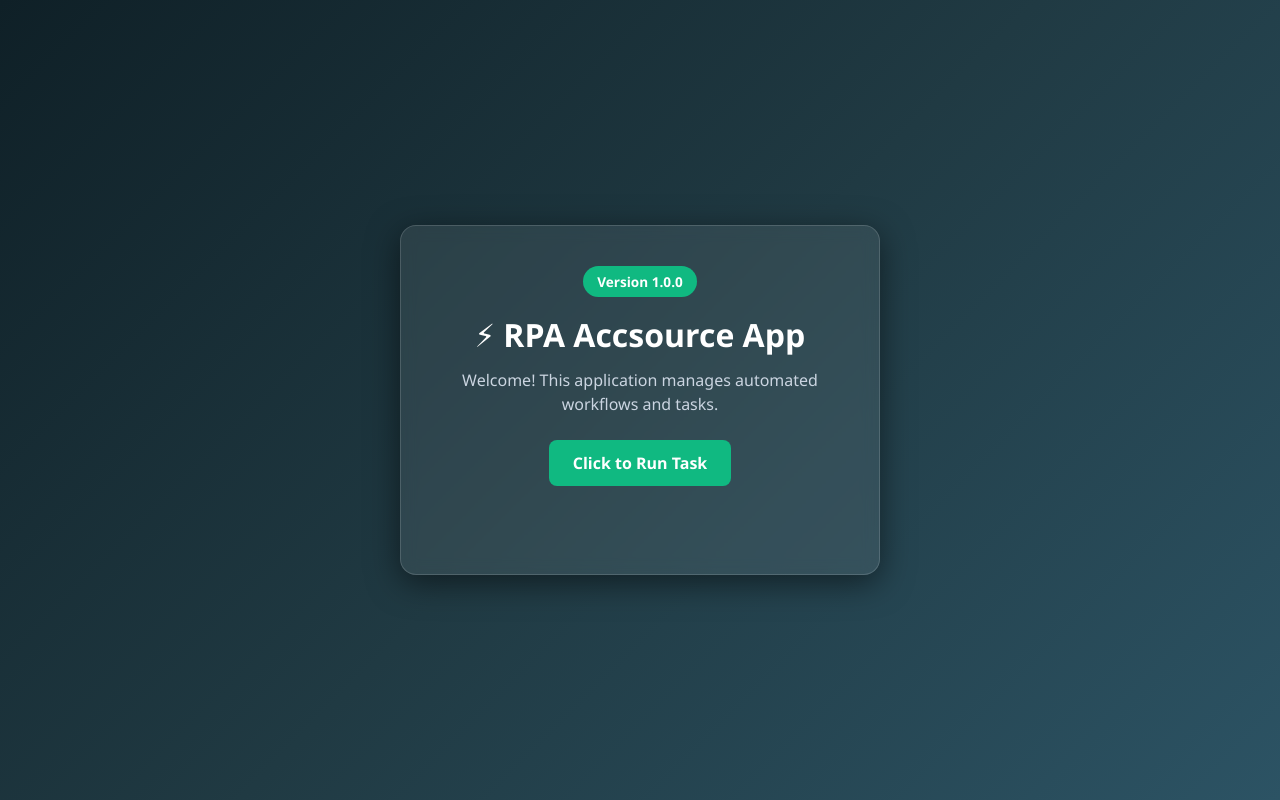
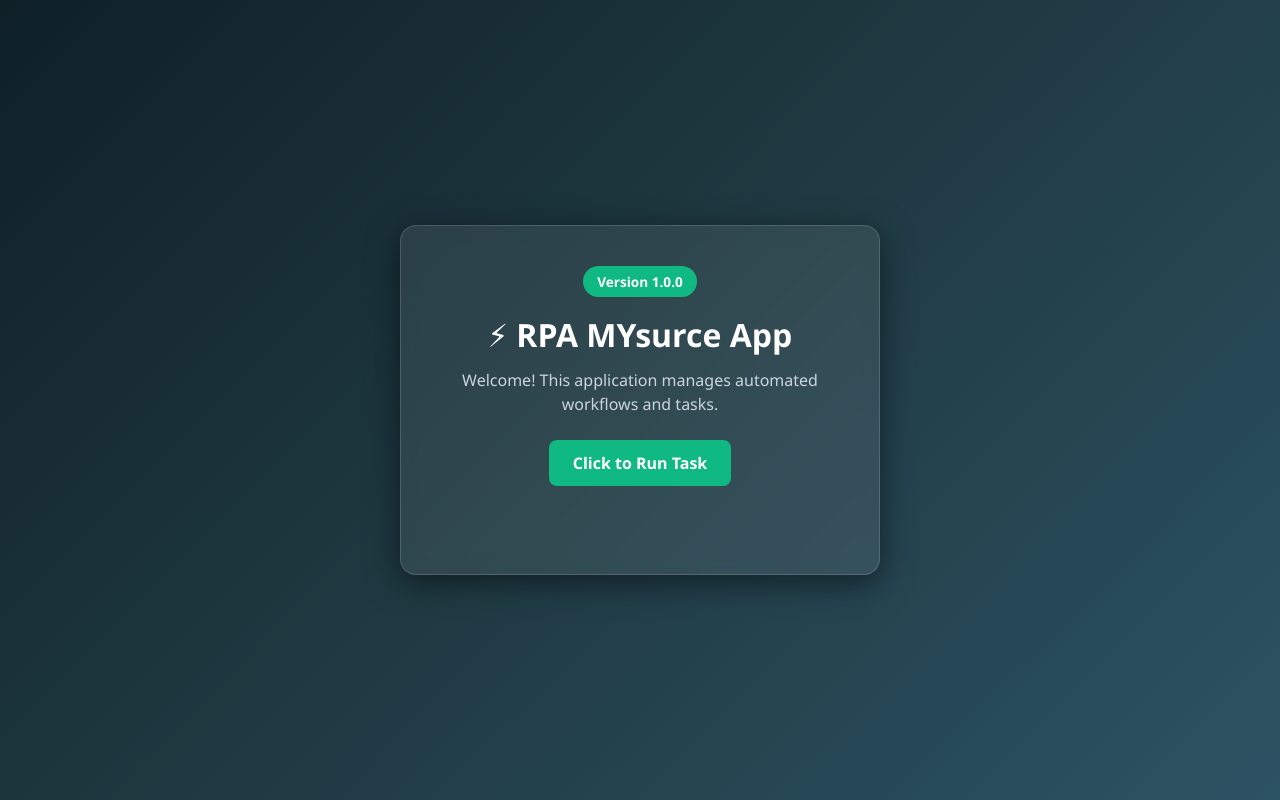
Before and after one commit to saurabh2144/deployeetest-, a plain HTML site: page index.html in a window 1280 px wide. Drawn offline with Linux system fonts and the light colour scheme.

Commit message:
askggasdga

```diff
--- a/index.html
+++ b/index.html
@@ -11,7 +11,7 @@
 <body>
   <div class="card">
     <div class="badge">Version 1.0.0</div>
-    <h1>⚡ RPA Accsource App</h1>
+    <h1>⚡ RPA MYsurce App</h1>
     <p>Welcome! This application manages automated workflows and tasks.</p>
     <button id="actionBtn" onclick="alert('Button clicked successfully!')">Click to Run Task</button>
     <div id="output" class="output-box"></div>
```
